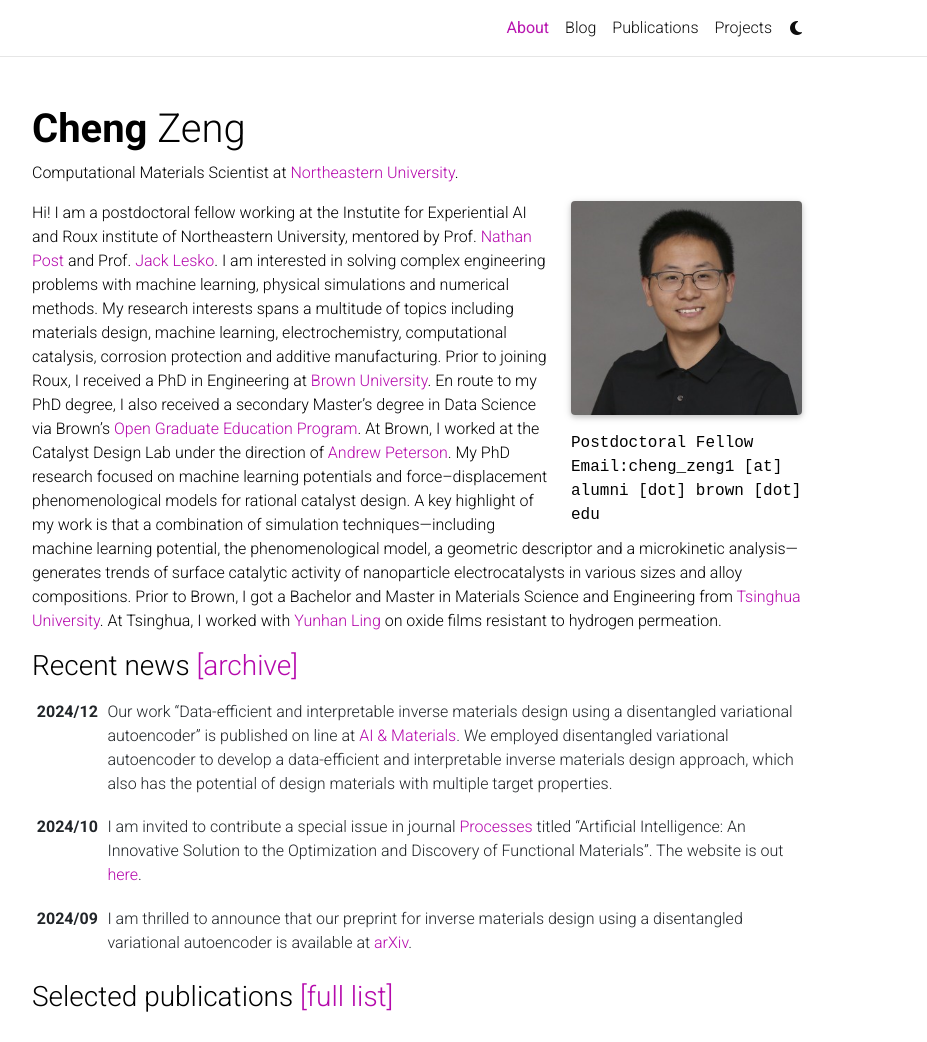
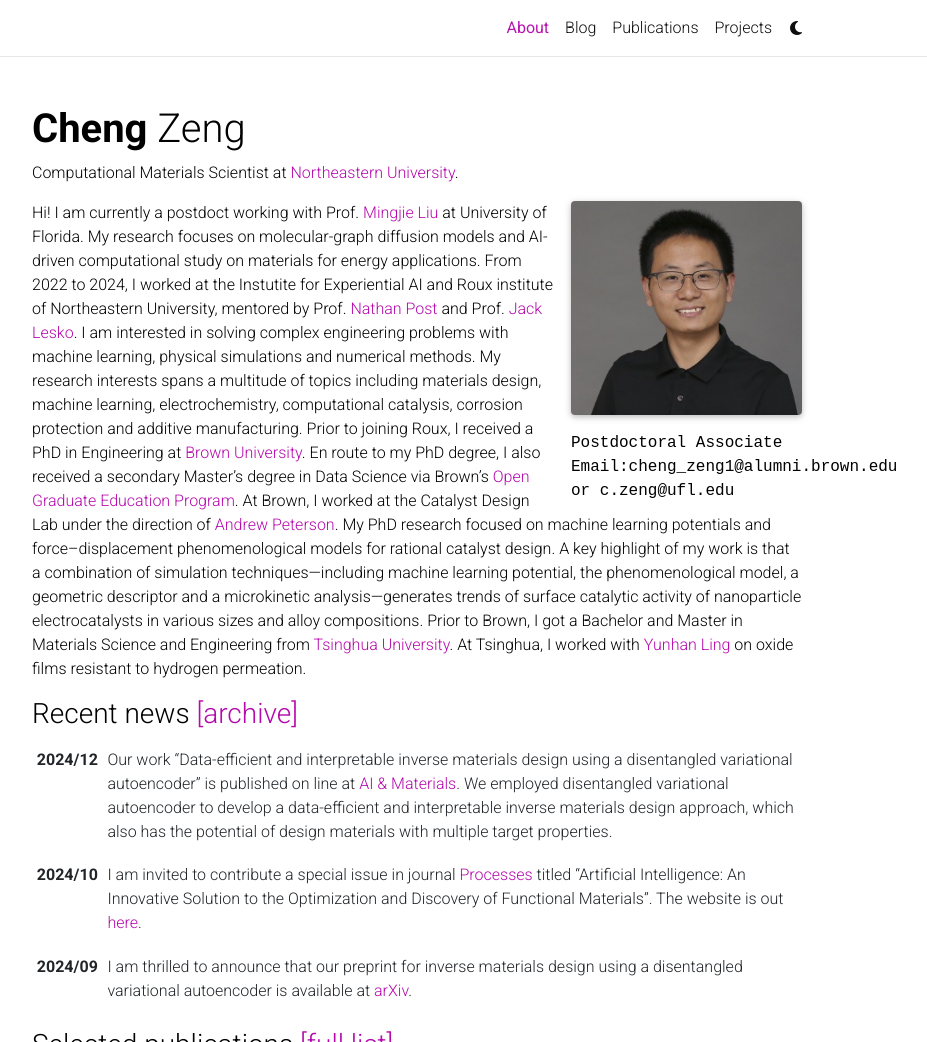
Before and after one commit to cengc13/website, a Jekyll site: the page built from _pages/about.md, in a window 1280 px wide and 1344 px high, cut to the strip 0-1042 px from the top of the window. Shown: the whole strip, without its empty margins (223-1150 px from the left). Built offline with Jekyll 4.4.1, drawn with Linux system fonts in a browser that asks for light colours; comment, search, counter and statistics services are not loaded; a style sheet for code colours, icons or effects is not loaded.

Commit message:
update new position

```diff
--- a/_pages/about.md
+++ b/_pages/about.md
@@ -8,8 +8,8 @@
   image: prof_pic.jpg
   image_circular: false # crops the image to make it circular
   address: >
-    <p>Postdoctoral Fellow</p>
-    <p>Email:cheng_zeng1 [at] alumni [dot] brown [dot] edu</p>
+    <p>Postdoctoral Associate</p>
+    <p>Email:cheng_zeng1@alumni.brown.edu or c.zeng@ufl.edu</p>
 
 news: true  # includes a list of news items
 latest_posts: false  # includes a list of the newest posts`
@@ -17,7 +17,8 @@
 social: false  # includes social icons at the bottom of the page
 ---
 
-Hi! I am a postdoctoral fellow working at the Instutite for Experiential AI and Roux institute of Northeastern University, mentored by Prof. [Nathan Post](https://coe.northeastern.edu/people/post-nathan/) and Prof. [Jack Lesko](https://coe.northeastern.edu/people/lesko-john/). I am interested in solving complex engineering problems with machine learning, physical simulations and numerical methods. My research interests spans a multitude of topics including materials design, machine learning, electrochemistry,  computational catalysis, corrosion protection and additive manufacturing.
+Hi! I am currently a postdoct working with Prof. [Mingjie Liu](https://www.chem.ufl.edu/about-all/directory/people/name/mingjie-liu/) at University of Florida. My research focuses on molecular-graph diffusion models and AI-driven computational study on materials for energy applications.
+From 2022 to 2024, I worked at the Instutite for Experiential AI and Roux institute of Northeastern University, mentored by Prof. [Nathan Post](https://coe.northeastern.edu/people/post-nathan/) and Prof. [Jack Lesko](https://coe.northeastern.edu/people/lesko-john/). I am interested in solving complex engineering problems with machine learning, physical simulations and numerical methods. My research interests spans a multitude of topics including materials design, machine learning, electrochemistry,  computational catalysis, corrosion protection and additive manufacturing.
 Prior to joining Roux, I received a PhD in Engineering at <a href='https://www.brown.edu/'>Brown University</a>.  En route to my PhD degree, I also received a secondary Master's degree in Data Science via Brown's <a href='https://graduateschool.brown.edu/academics-research/distinctive-opportunities/open-graduate-education'>Open Graduate Education Program</a>. At Brown, I worked at the Catalyst Design Lab under the direction of <a href='https://engineering.brown.edu/people/andrew-peterson'>Andrew Peterson</a>. My PhD research focused on machine learning potentials and force--displacement phenomenological models for rational catalyst design. A key highlight of my work is that a combination of simulation techniques---including machine learning potential, the phenomenological model, a geometric descriptor and a microkinetic analysis---generates trends of surface catalytic activity of nanoparticle electrocatalysts in various sizes and alloy compositions. Prior to Brown, I got a Bachelor and Master in Materials Science and Engineering from <a href='https://www.tsinghua.edu.cn/en/'>Tsinghua University</a>. At Tsinghua, I worked with <a href='https://www.researchgate.net/profile/Yunhan-Ling-2'>Yunhan Ling</a> on oxide films resistant to hydrogen permeation.
 
 <!-- Currently I live in Portland of Maine with my family. Outside office, I like long-distance running, machine learning competitions on <a href='https://www.kaggle.com/'>Kaggle</a>, and playing video games. -->
```
